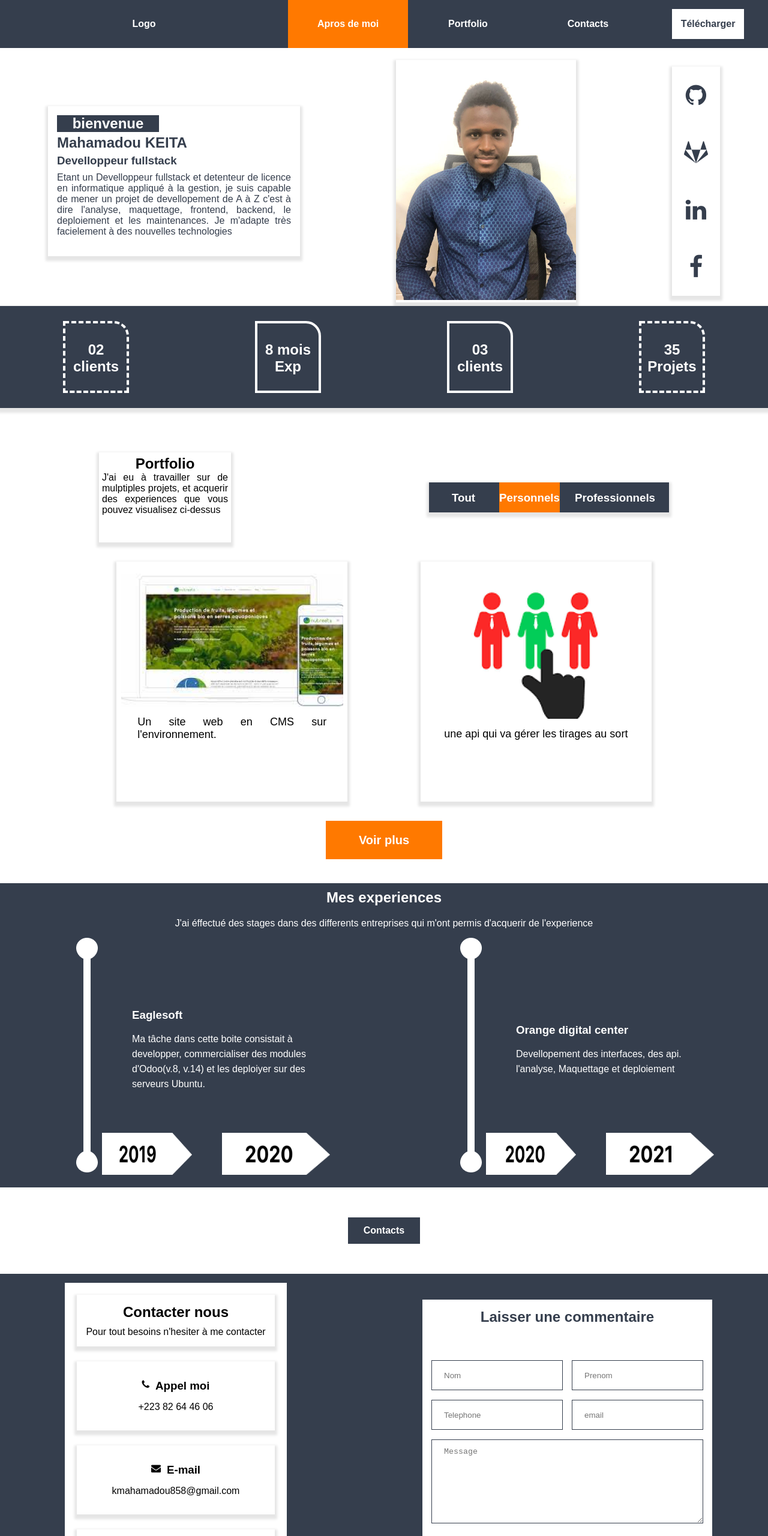
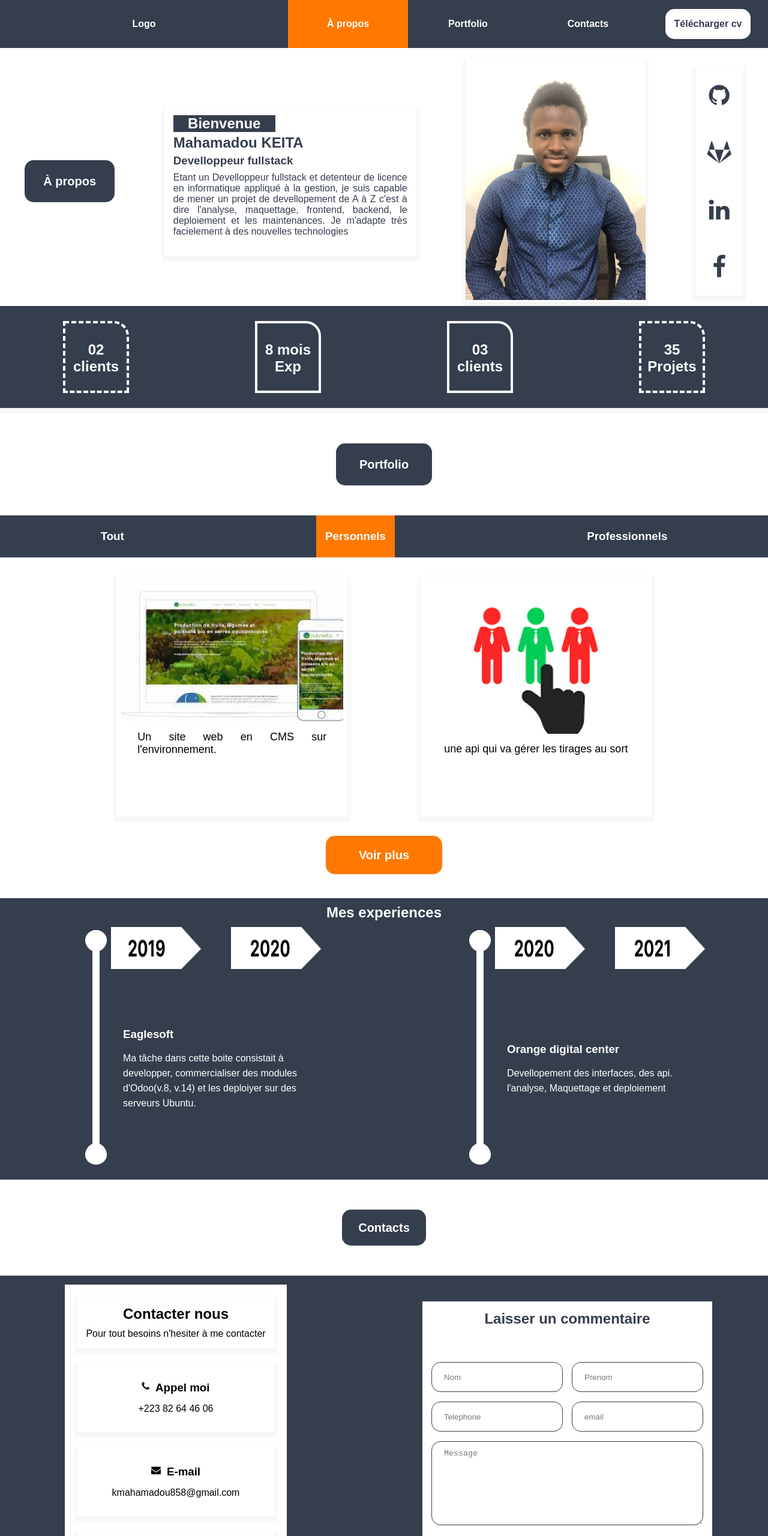
Before and after one commit to mama-ka-bah/portfolio, a website: page index.html in a window 1280 px wide. Shown: the top 2560 px of the page at 60% size. Drawn offline with nearby package versions, Linux system fonts and the light colour scheme.

Commit message:
retouche

```diff
--- a/index.html
+++ b/index.html
@@ -14,10 +14,10 @@
     <body>
     <header class="menu">
         <div class="profil btn" ><span>Logo</span></div>
-        <div class="about btn activem" onclick="test()"><span><a class="linkMenu" href="#apropos">Apros de moi</a></span></div>
+        <div class="about btn activem" onclick="test()"><span><a class="linkMenu" href="#apropos">À propos</a></span></div>
         <div class="port btn" onclick="test()"><span><a class="linkMenu" href="#portfolios">Portfolio</a></span></div>
         <div class="contact btn" onclick="test()"><span><a class="linkMenu" href="#contact">Contacts</a></span></div>
-        <div class="cv" onclick="test()"><span><a class="linkTelecharger" href="images/keita_cv.pdf" target="_blank">Télécharger</a></span></div>
+        <div class="cv" onclick="test()"><span><a class="linkTelecharger" href="images/keita_cv.pdf" target="_blank">Télécharger cv</a></span></div>
     </header>
 
 
@@ -42,15 +42,18 @@
         </div>
         <div class="cv-mobile">
             <!-- <span>Télécharger</span> -->
-            <span><a  style="color:#fff" class="linkTelecharger" href="images/keita_cv.pdf" target="_blank">Télécharger</a></span>
+            <span><a  style="color:#fff" class="linkTelecharger" href="images/keita_cv.pdf" target="_blank">Télécharger cv</a></span>
         </div>
     </div>
 
 
     <div class="apropos" id="apropos">
+        <div class="titreapropos">
+            <h2>À propos</h2>
+        </div>
         <div class="bienvenue">
             <div>
-                <h2 class="ctr-bienvenue">bienvenue</h2>
+                <h2 class="ctr-bienvenue">Bienvenue</h2>
                 <h2 class="identite">Mahamadou KEITA</h2>
                 <h3 class="profession">Develloppeur fullstack</h3>
             </div>
@@ -125,6 +128,9 @@
     </div>
 
     <div class="portfolios" id="portfolios">
+        <div class="titrePort">
+            <h2>Portfolio</h2>
+        </div>
         <div class="descriptionPortfolio">
             <h2>Portfolio</h2>
             <p>
@@ -355,7 +361,7 @@
 
 
             <div class="titre">
-                <h2>Laisser une commentaire</h2>
+                <h2>Laisser un commentaire</h2>
             </div>
 
             <form   method="post" class="contact_form" action="javascript:sendEmail()">
--- a/script.js
+++ b/script.js
@@ -123,20 +123,20 @@ for (var i = 0; i < items.length; i++) {
   var provalue = document.querySelectorAll(".contenuProfessionnelsProjets");
 
   var plus = document.querySelectorAll(".plus");
-
+console.log
   for (var i = 0; i < plus.length; i++) {
 
     plus[i].addEventListener("click", function() {
 
       if(this.classList.contains('ferme') === true){
         this.innerHTML = "Voir moins";
-        this.className += "plus";
+        this.className = "plus";
 
         toutvalue[0].style.display = "grid";
         persovalue[0].style.display = "grid";
         provalue[0].style.display = "grid";
       }else if (this.classList.contains('ferme') === false){
-        this.className += "plus ferme";
+        this.className = "plus ferme";
         this.innerHTML = "Voir plus"
         toutvalue[0].style.display = "none";
         persovalue[0].style.display = "grid";
--- a/style.css
+++ b/style.css
@@ -2,6 +2,39 @@
     box-sizing: border-box;
     margin: 0;
     padding: 0;
+}
+
+/* .descriptionPortfolio{
+  display: none!important;
+} */
+
+.titrePort{
+  display: flex;
+  justify-content: center;
+  background-color: #353E4D;
+  height: 70px;
+  width: 160px;
+  align-items: center;
+  color: #fff;
+  margin-top: 40px;
+  border-radius: 15px;
+  margin-bottom: 50px;
+}
+
+.titrePort h2{
+  font-size: 20px;
+}
+
+.titreapropos h2{
+  display: flex;
+  justify-content: center;
+  background-color: #353E4D;
+  align-items: center;
+  color: #fff;
+  height: 70px;
+  width: 150px;
+  border-radius: 15px;
+  font-size: 20px;
 }
 
 .linkMenu{
@@ -111,11 +144,12 @@ body{
     background-color: #fff;
     color:#353E4D;
     height: 50px;
-    width: 120px;
-
+    /* width: 120px; */
+    border-radius: 15px;
     display: flex;
     justify-content: center;
     align-items: center;
+    padding: 15px;
    }
 
 
@@ -185,7 +219,7 @@ body{
   .liens, .photo, .bienvenue{
     /* height: 200px; */
     background: #FFFFFF;
-    box-shadow: 0px 4px 4px 4px rgba(0, 0, 0, 0.1);
+    box-shadow: 0px 4px 4px 4px rgba(0, 0, 0, 0.04);
   }
 
   .bienvenue{
@@ -203,7 +237,7 @@ body{
   }
 
   #keita{
-    object-fit: fill;
+    object-fit: contain;
   }
 
   .bienvenue{
@@ -214,7 +248,7 @@ body{
 
   .comments{
     position: absolute;
-    box-shadow: 0px 4px 4px 4px rgba(0, 0, 0, 0.1);
+    box-shadow: 0px 4px 4px 4px rgba(0, 0, 0, 0.04);
     width: 100%;
     height: 170px;
     left: 0px;
@@ -322,7 +356,7 @@ body{
     height: 180px;
     width: 200px;
     background: #FFFFFF;
-    box-shadow: 0px 4px 4px 4px rgba(0, 0, 0, 0.1);
+    box-shadow: 0px 4px 4px 4px rgba(0, 0, 0, 0.04);
   }
 
   .bas_menu_mobile{
@@ -331,7 +365,7 @@ body{
 
   .comments-mobile{
     position: absolute;
-    box-shadow: 0px 4px 4px 4px rgba(0, 0, 0, 0.1);
+    box-shadow: 0px 4px 4px 4px rgba(0, 0, 0, 0.04);
     width: 95%;
     /* height: 170px; */
     top: 660px;
@@ -357,16 +391,16 @@ body{
 .portfolios{
     display: flex;
     justify-content: space-around;
-    margin-top: 250px;
+    flex-direction: column;
+    margin-top: 195px;
     align-items: center;
-    /* margin-bottom: 50px; */
-    /* margin-top: 50px; */
+    border-radius: 15px;
 }
 
 .descriptionPortfolio{
     height: 150px;
     width: 220px;
-    box-shadow: 0px 4px 4px 4px rgba(0, 0, 0, 0.1);
+    box-shadow: 0px 4px 4px 4px rgba(0, 0, 0, 0.04);
     padding: 5px;
     /* margin-top: 300px; */
     display: flex;
@@ -374,27 +408,30 @@ body{
     align-items: center;
     flex-direction: column;
     text-align: justify;
+    display: none!important;
 }
 
 .menuProjets{
-    display: grid;
+    /* display: grid;
     grid-template-columns: auto auto auto;
-    grid-template-rows:  auto auto auto auto;
-    box-shadow: 0px 4px 4px 4px rgba(0, 0, 0, 0.1);
-    padding-left: 23px;
-    padding-right: 23px;
-    column-gap: 25px;
+    grid-template-rows:  auto auto auto auto; */
+    /* box-shadow: 0px 4px 4px 4px rgba(0, 0, 0, 0.1); */
+    /* padding-left: 23px;
+    padding-right: 23px; */
+    /* column-gap: 25px; */
     background-color: #353E4D;
     color: #fff;
+    display: flex;
+    width: 100%;
+    justify-content: space-around;
+    align-items: center;
+    height: 70px;
 }
 
 .toutProjets{
     height: 50px;
     padding-top: 15px;
-    /* background-color: #FF7900; */
     padding: 15px;
-    /* width: 180px; */
-    /* box-shadow: 0px 4px 4px 4px rgba(0, 0, 0, 0.15); */
 
 }
 
@@ -405,15 +442,19 @@ body{
 .professionnelsProjets{
     height: 50px;
     padding-top: 15px;
-    /* width: 190px; */
-    /* box-shadow: 0px 4px 4px 4px rgba(0, 0, 0, 0.15); */
 }
 
 .personnelsProjets{
     height: 50px;
     padding-top: 15px;
-    /* width: 190px; */
-    /* box-shadow: 0px 4px 4px 4px rgba(0, 0, 0, 0.15); */
+}
+
+.menuProjets div{
+    display: flex;
+    justify-content: center;
+    align-items: center;
+    padding: 15px;
+    height: inherit;
 }
 
 
@@ -435,7 +476,7 @@ body{
 
 .projet{
     /* height: 40vh; */
-    box-shadow: 0px 4px 4px 4px rgba(0, 0, 0, 0.1);
+    box-shadow: 0px 4px 4px 4px rgba(0, 0, 0, 0.04);
     padding: 20px;
     font-size: 30px;
     text-align: justify;
@@ -445,13 +486,10 @@ body{
 }
 
 .plus{
-    /* position: absolute; */
     width: 194px;
     height: 64px;
     margin-right: auto;
     margin-left: auto;
-    /* left: 659px; */
-    /* top: 1260px; */
     background: #FF7900;
     font-size: 20px;
     text-align: center;
@@ -463,7 +501,12 @@ body{
     font-weight: bold;
     margin-bottom: 40px;
     cursor: pointer;
+    border-radius: 15px;
+   cursor: pointer;
+}
 
+.plus:hover, input[type="submit"]:hover{
+  background-color: #353E4D;
 }
 
 .mesExperiences{
@@ -482,6 +525,7 @@ body{
 .contenuExp{
     color: white;
     padding: 10px;
+    display: none!important;
 }
 
 .Etapes{
@@ -498,7 +542,7 @@ body{
 .figures{
     /* width: 500px; */
     display: flex;
-    align-items: flex-end;
+    align-items: flex-start;
     /* gap: 5px; */
 }
 
@@ -520,7 +564,7 @@ body{
 
 .fig3 img{
     height: 70px;
-    width: 180px;
+    width: 150px;
 }
 
 .elt{
@@ -540,17 +584,9 @@ body{
 .context{
     margin-left: -330px;
     width: 300px;
-    margin-bottom: 25px;
     font-size: 16px;
+    margin-top: 65px;
 }
-
-/* .fig1{
-    display: flex;
-    flex-direction: column;
-} */
-
-
-
 
 .debContact{
     display: flex;
@@ -559,12 +595,13 @@ body{
     background-color: #353E4D;
     color: #fff;
     margin-bottom: 50px;
-    width: 120px;
-    padding: 10px;
-    height: 30px;
+    width: 140px;
+    height: 60px;
     margin-left: auto;
     margin-right: auto;
     font-weight: bold;
+    border-radius: 15px;
+    font-size: 20px;
 }
 
 
@@ -604,7 +641,7 @@ body{
     align-items: center;
     flex-direction: column;
     gap: 10px;
-    box-shadow: 0px 4px 4px 4px rgba(0, 0, 0, 0.1);
+    box-shadow: 0px 4px 4px 4px rgba(0, 0, 0, 0.04);
     padding: 15px;
 }
 
@@ -635,6 +672,7 @@ input[type=text], textarea {
     margin: 8px 0;
     box-sizing: border-box;
     border: 1px solid #353E4D;
+    border-radius: 15px;
 }
 
 
@@ -691,6 +729,11 @@ input[type="submit"]{
     background-color: #FF7900;
     color: #fff;
     margin-top: 18px;
+    font-size: 20px;
+    border: none;
+    border: none!important;
+    border-radius: 15px;
+    cursor: pointer;
 }
 .envoyer{
     display: flex;
@@ -726,6 +769,8 @@ footer{
     .contenuToutProjets, .contenuProfessionnelsProjets, .contenuPersonnelsProjets{
       grid-template-columns: 300px 300px;
   }
+
+  .contenuToutProjets:hover
 
   .projet{
     align-items: unset;
@@ -780,6 +825,19 @@ footer{
 
   @media screen and (max-width: 767px)
   {
+    .titreapropos{
+      margin-top: 50px;
+      margin-bottom: 50px;
+    }
+    .titrePort {
+      margin-top: 50px;
+      margin-bottom: 0;
+    }
+
+    .apropos{
+      margin-top: 0;
+    }
+
     .plus{
       display: none;
     }
@@ -838,19 +896,18 @@ footer{
     .comments-mobile{
         display: block;
         font-size: 16px;
-        margin-top: 110px;
+        margin-top: 165px;
 
     }
 
     .portfolios{
         flex-direction: column;
-        /* margin-top: 40px; */
         margin-bottom: 40px;
     }
 
     .descriptionPortfolio{
         width: 95%;
-        box-shadow: 0px 4px 4px 4px rgba(0, 0, 0, 0.1);
+        box-shadow: 0px 4px 4px 4px rgba(0, 0, 0, 0.04 );
         width: 95%;
         margin-left: 2.5%;
         margin-right: 2.5%;
@@ -896,6 +953,7 @@ footer{
 
     .projet{
         height: auto;
+        width: inherit;
     }
 
     .Etapes{
@@ -925,7 +983,7 @@ footer{
     } */
 
     .projet img{
-      width: 300px;
+      width: inherit;
     }
 
     .annees{
@@ -933,16 +991,12 @@ footer{
         gap: 0px; */
         display: none;
     }
-    /* .context {
-        margin-left: 0px;
-        width: 300px;
-        margin-bottom: 25px;
-    } */
+
 
     .context {
         margin-left: 0px;
         width: 100%;
-        margin-bottom: 25px;
+        /* margin-bottom: 25px; */
         display: flex;
         flex-direction: column;
         align-items: center;
@@ -983,7 +1037,7 @@ footer{
 
       .cv-mobile{
         margin-bottom: 40px;
-        box-shadow: 0px 4px 4px 4px rgba(0, 0, 0, 0.1);
+        box-shadow: 0px 4px 4px 4px rgba(0, 0, 0, 0.04);
         display: flex;
         justify-content: center;
         text-align: center;
```
